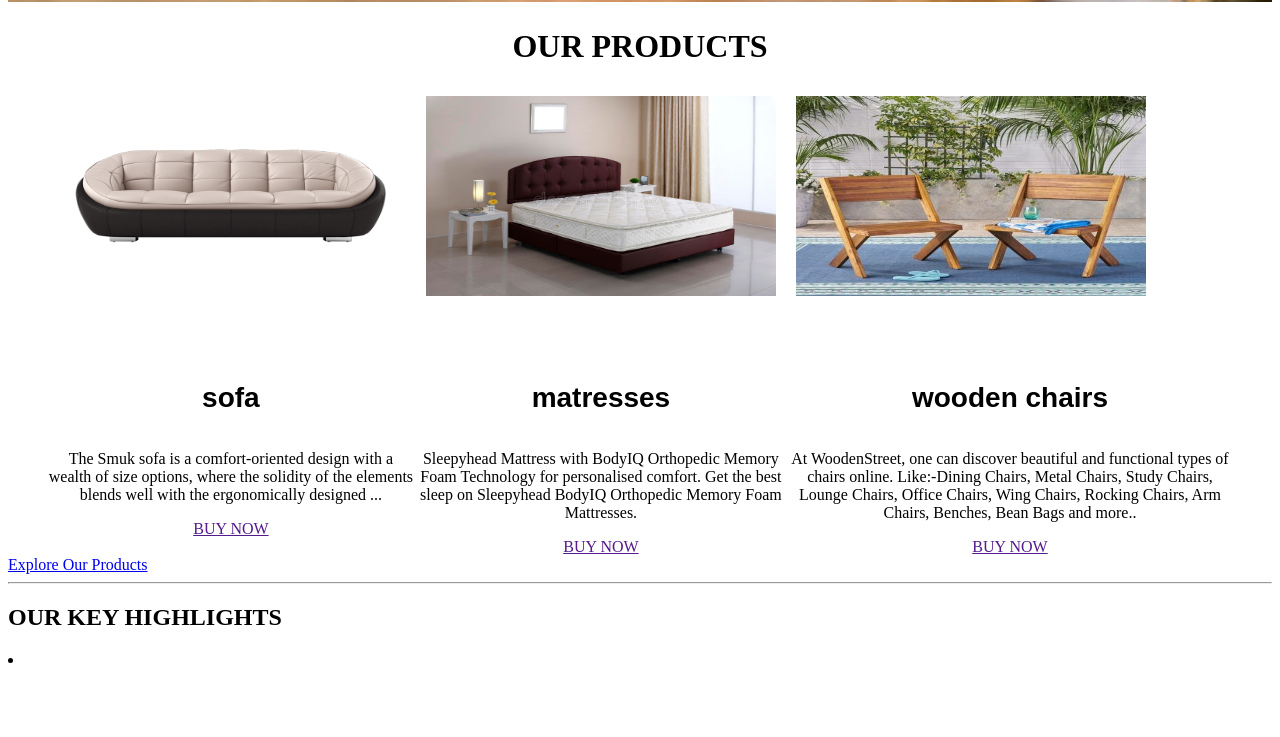
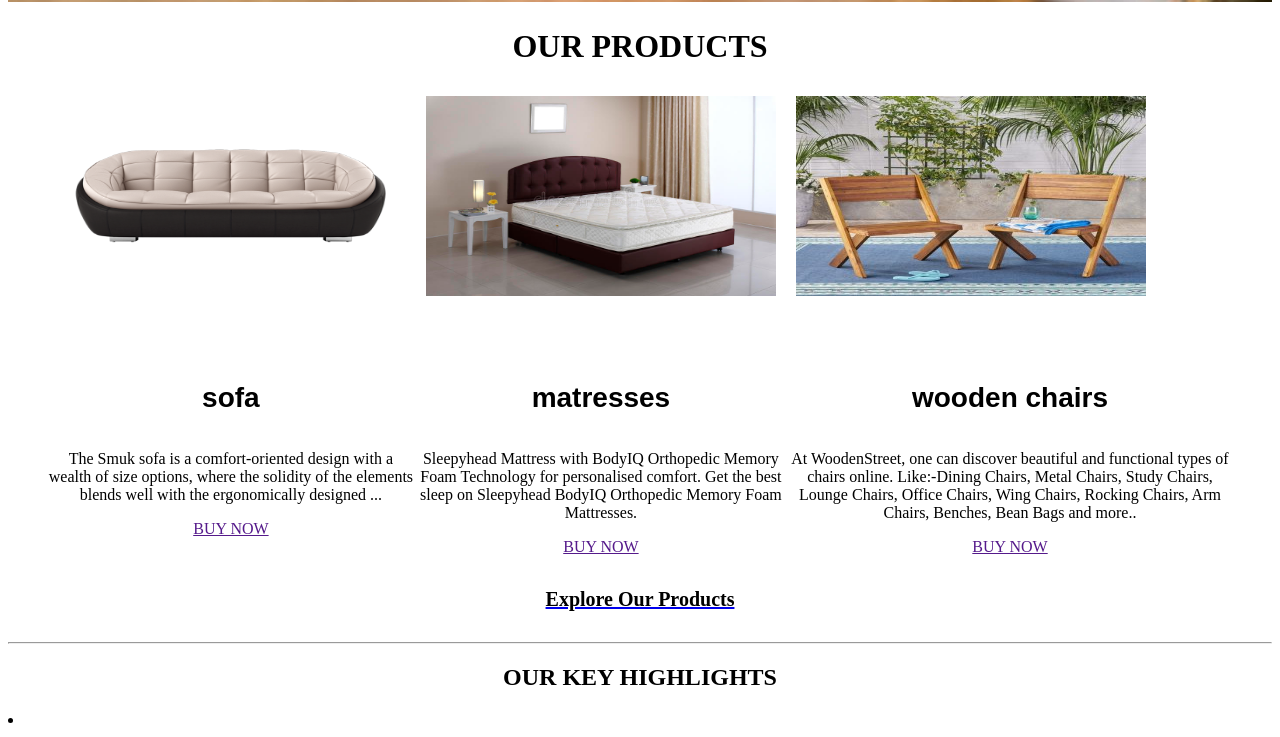
Before and after one commit to timifyjs/B-Commerce, a plain HTML site: page index.html in a window 1280 px wide. Shown: the part 864-1601 px from the top of the page. Before the commit the page ends 1541 px from the top, so only its background shows below. Drawn offline with Linux system fonts and the light colour scheme.

Commit message:
add header

```diff
--- a/index.html
+++ b/index.html
@@ -92,12 +92,11 @@
 
 
     <div class="product_btn">
-        <a href="service.html">Explore Our Products</a>
-    </div>
+        <a href="service.html"><center><h2>Explore Our Products</h2></a></center>    </div>
     </div>
     <hr>
     <div class="keypoint">
-        <h2> OUR KEY HIGHLIGHTS</h2>
+        <center><h2> OUR KEY HIGHLIGHTS</h2></center>
         <div class="Key_container">
             <div class="key_content">
                 <li></li>
```
